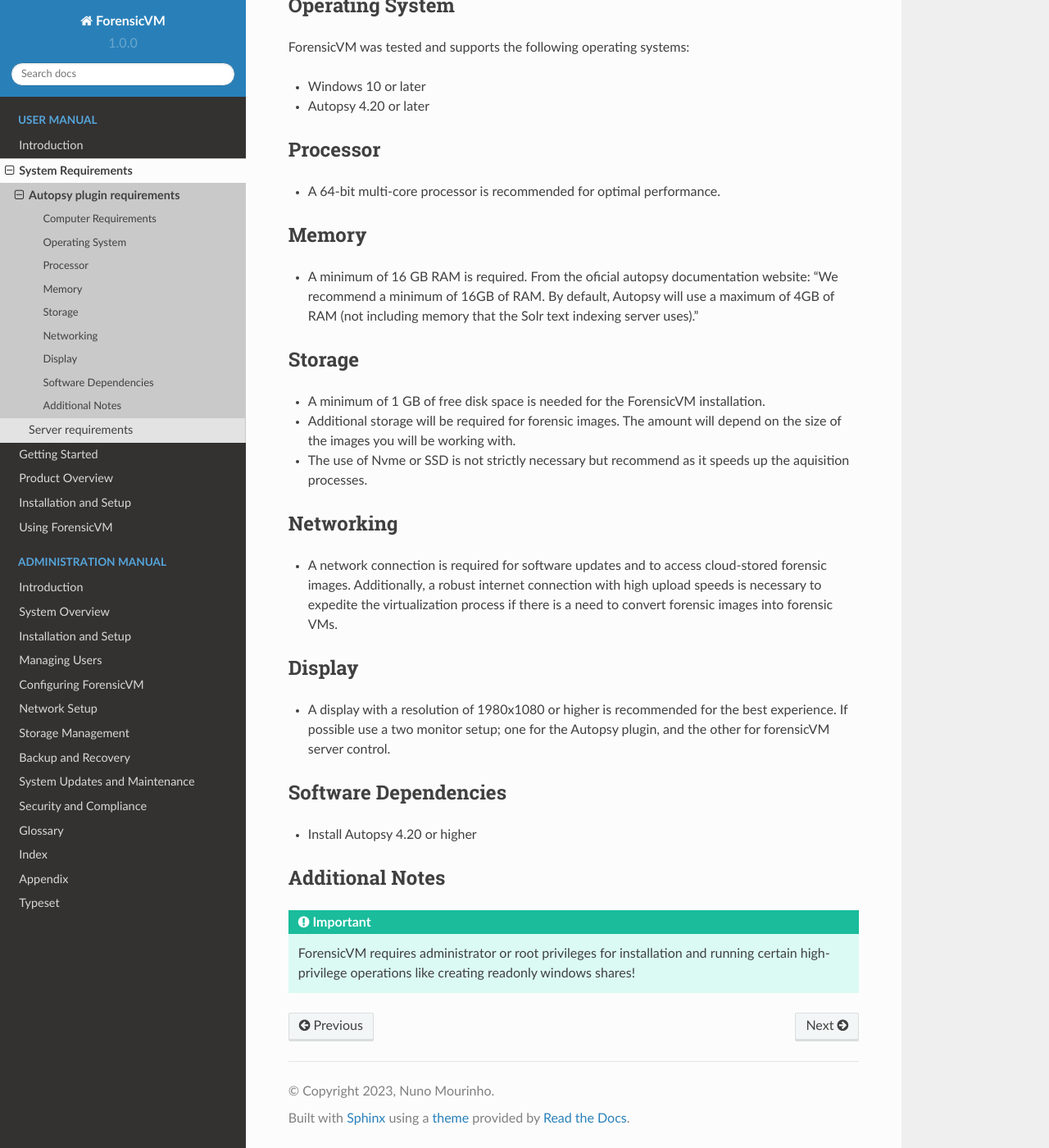
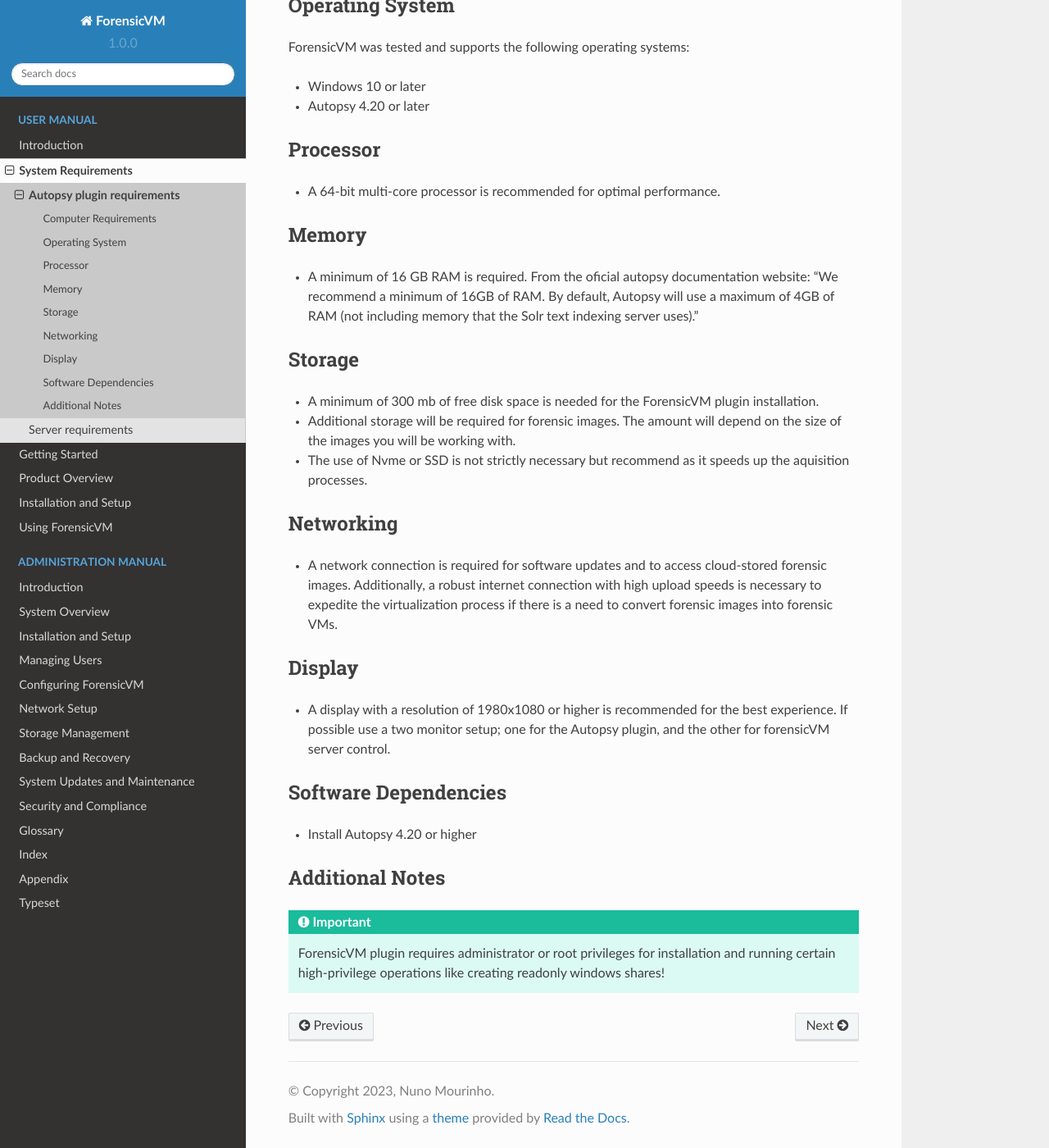
Before and after one commit to nunomourinho/ForensicVMServerAndClientDocs, a Sphinx documentation site: the page built from docs/user/plugin_requirements.rst, in a window 1280 px wide and 1400 px high, scrolled down 298 px. Shown: the whole window at 82% size. Built offline with Sphinx 7.4.7 and the Read the Docs theme 2.0.0, drawn with Linux system fonts in a browser that asks for light colours; pages that are not in the unit, such as notebooks, are missing from menus.

Commit message:
Update plugin_requirements.rst

```diff
--- a/docs/user/plugin_requirements.rst
+++ b/docs/user/plugin_requirements.rst
@@ -30,7 +30,7 @@
 Storage
 --------------------
 
-- A minimum of 1 GB of free disk space is needed for the ForensicVM installation.
+- A minimum of 300 mb of free disk space is needed for the ForensicVM plugin installation.
 - Additional storage will be required for forensic images. The amount will depend on the size of the images you will be working with.
 - The use of Nvme or SSD is not strictly necessary but recommend as it speeds up the aquisition processes.
 
@@ -54,4 +54,4 @@
 --------------------
 
 .. IMPORTANT::
-   ForensicVM requires administrator or root privileges for installation and running certain high-privilege operations like creating readonly windows shares!
+   ForensicVM plugin requires administrator or root privileges for installation and running certain high-privilege operations like creating readonly windows shares!
```
